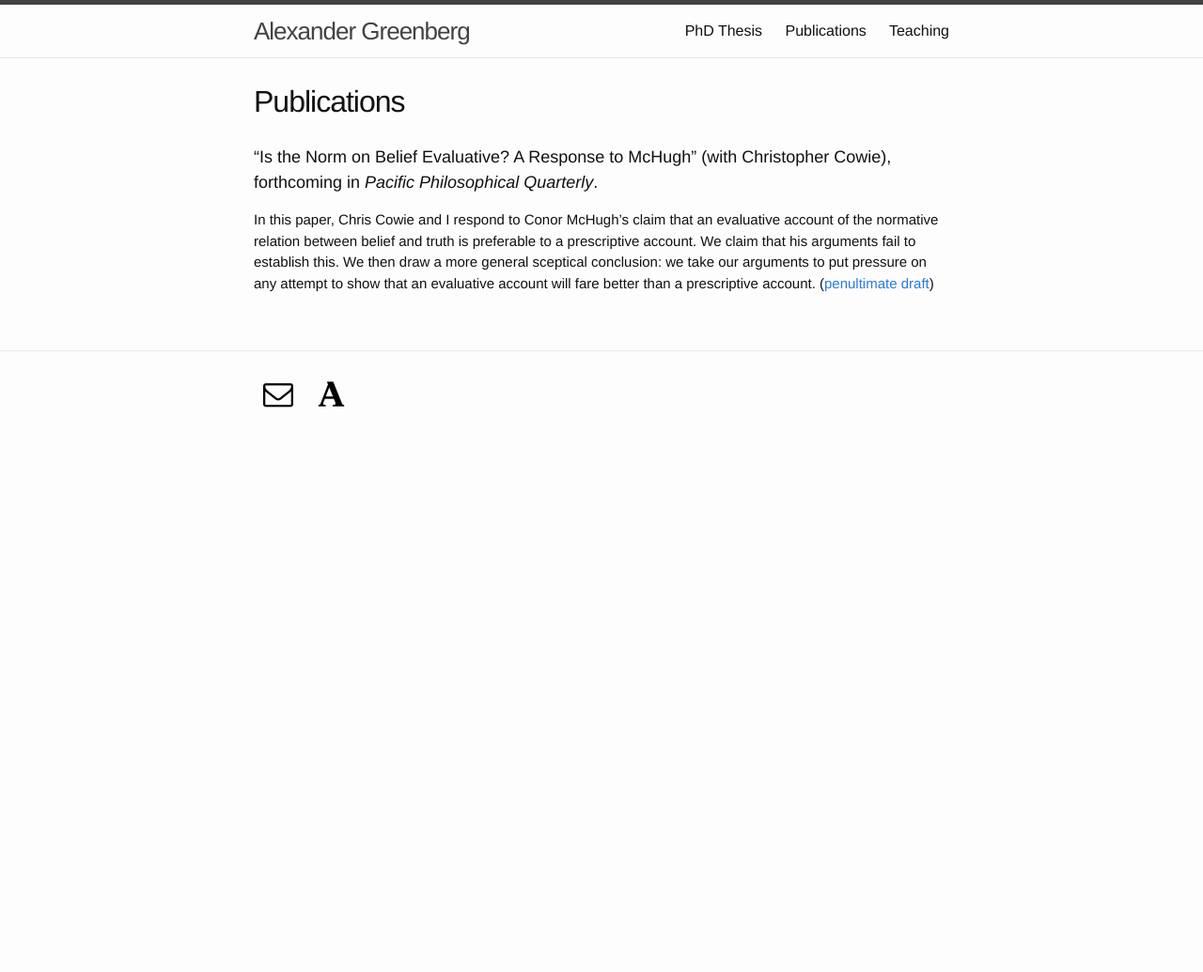
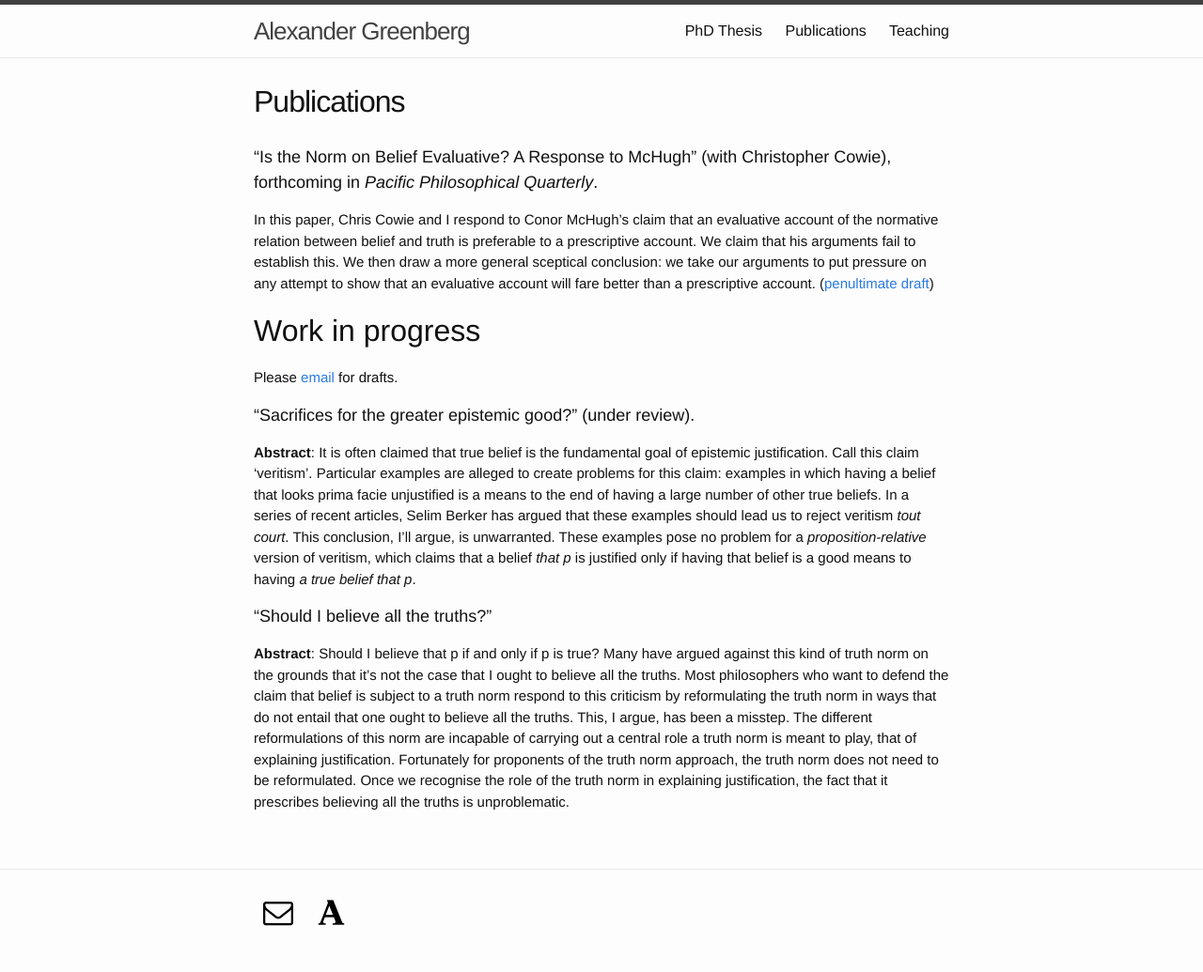
Before and after one commit to alexandergreenberg/alexandergreenberg.github.io, a Jekyll site: the page built from 02_Publications.md, in a window 1280 px wide. Shown: the whole page at 94% size. Built offline with Jekyll 4.4.1, drawn with Linux system fonts in a browser that asks for light colours; some web fonts are replaced; before the commit the page ends 900 px from its top, so only the background shows below that.

Commit message:
Adding other papers

```diff
--- a/02_Publications.md
+++ b/02_Publications.md
@@ -7,3 +7,15 @@ permalink: /publications/
 #### "Is the Norm on Belief Evaluative? A Response to McHugh" (with Christopher Cowie), forthcoming in *Pacific Philosophical Quarterly*.
 
 In this paper, Chris Cowie and I respond to Conor McHugh's claim that an evaluative account of the normative relation between belief and truth is preferable to a prescriptive account. We claim that his arguments fail to establish this. We then draw a more general sceptical conclusion: we take our arguments to put pressure on any attempt to show that an evaluative account will fare better than a prescriptive account. ([penultimate draft](/pdfs/is-the-norm-on-belief-evaluative.pdf){:target="_blank"})
+
+## Work in progress
+
+Please [email](mailto:{{site.email}}) for drafts.
+
+#### "Sacrifices for the greater epistemic good?" (under review).
+
+**Abstract**: It is often claimed that true belief is the fundamental goal of epistemic justification. Call this claim ‘veritism’. Particular examples are alleged to create problems for this claim: examples in which having a belief that looks prima facie unjustified is a means to the end of having a large number of other true beliefs. In a series of recent articles, Selim Berker has argued that these examples should lead us to reject veritism *tout court*. This conclusion, I’ll argue, is unwarranted. These examples pose no problem for a *proposition-relative* version of veritism, which claims that a belief *that p* is justified only if having that belief is a good means to having *a true belief that p*.
+
+#### "Should I believe all the truths?"
+
+**Abstract**: Should I believe that p if and only if p is true? Many have argued against this kind of truth norm on the grounds that it’s not the case that I ought to believe all the truths. Most philosophers who want to defend the claim that belief is subject to a truth norm respond to this criticism by reformulating the truth norm in ways that do not entail that one ought to believe all the truths. This, I argue, has been a misstep. The different reformulations of this norm are incapable of carrying out a central role a truth norm is meant to play, that of explaining justification. Fortunately for proponents of the truth norm approach, the truth norm does not need to be reformulated. Once we recognise the role of the truth norm in explaining justification, the fact that it prescribes believing all the truths is unproblematic.
```
